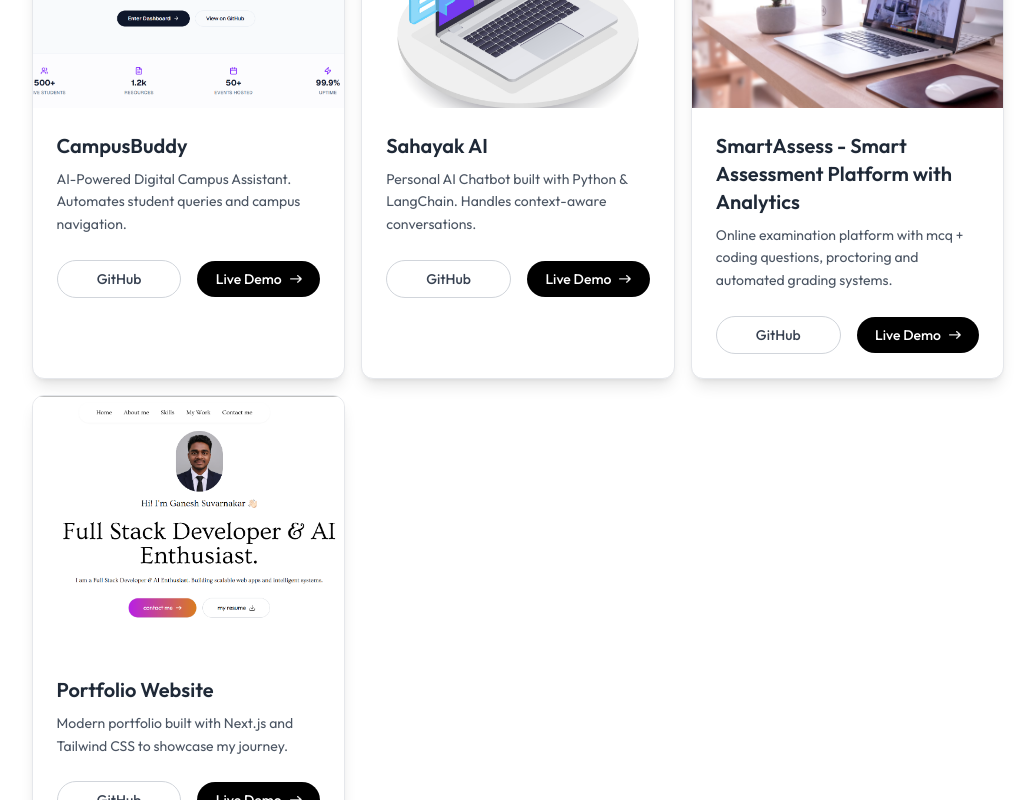
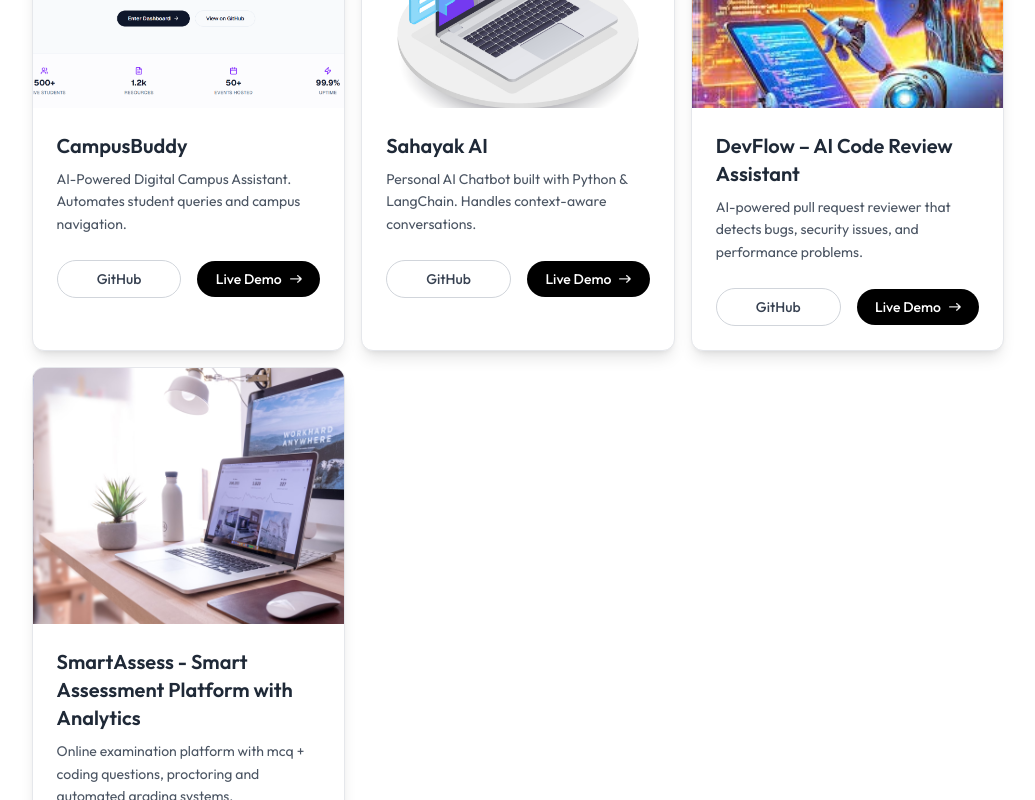
Before and after one commit to Ganesh07A/my-portfolio2, a Next.js app: page / in a window 1280 px wide. Shown: the part 2820-3620 px from the top of the page, without its empty margins (122-1157 px from the left). Built offline with nearby package versions, Linux system fonts and the light colour scheme; a web font is replaced by a local one.

Commit message:
feat: new project added

```diff
--- a/components/Work.jsx
+++ b/components/Work.jsx
@@ -21,19 +21,19 @@ export default function Work() {
       liveLink: "#",
     },
     {
+      name: "DevFlow – AI Code Review Assistant",
+      description:
+        "AI-powered pull request reviewer that detects bugs, security issues, and performance problems.",
+      bgImage: "/assets/ai_code_review.jpg",
+      repoLink: "https://github.com/Ganesh07A/Devflow",
+      liveLink: "#"
+    },
+    {
       name: "SmartAssess - Smart Assessment Platform with Analytics",
       description:
         "Online examination platform with mcq + coding questions,  proctoring and automated grading systems.",
       bgImage: "/assets/work-3.png",
       repoLink: "https://github.com/Ganesh07A/smartassess",
-      liveLink: "#",
-    },
-    {
-      name: "Portfolio Website",
-      description:
-        "Modern portfolio built with Next.js and Tailwind CSS to showcase my journey.",
-      bgImage: "/assets/project4.png",
-      repoLink: "https://github.com/ganesh07a/my-portfolio2",
       liveLink: "#",
     },
   ];
```
Also changed, not shown: public/assets/ai_code_review.jpg (added).
